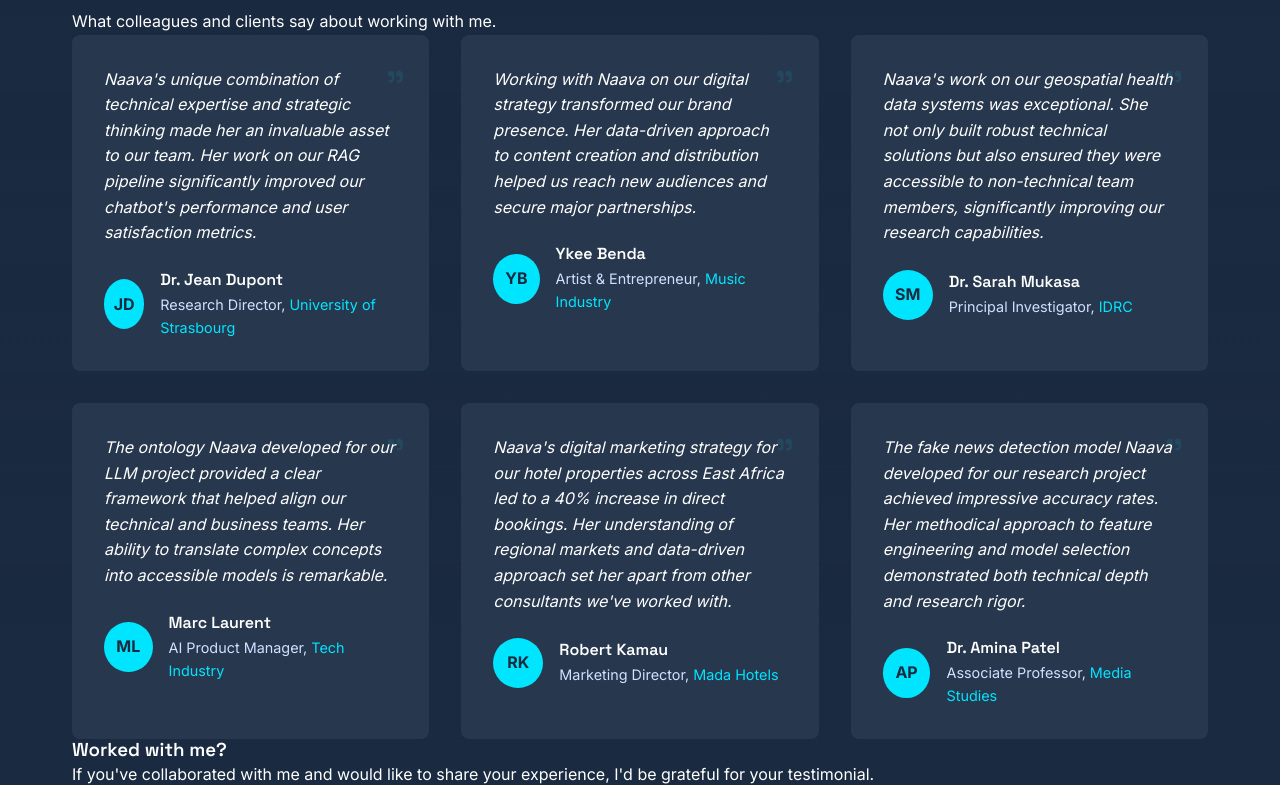
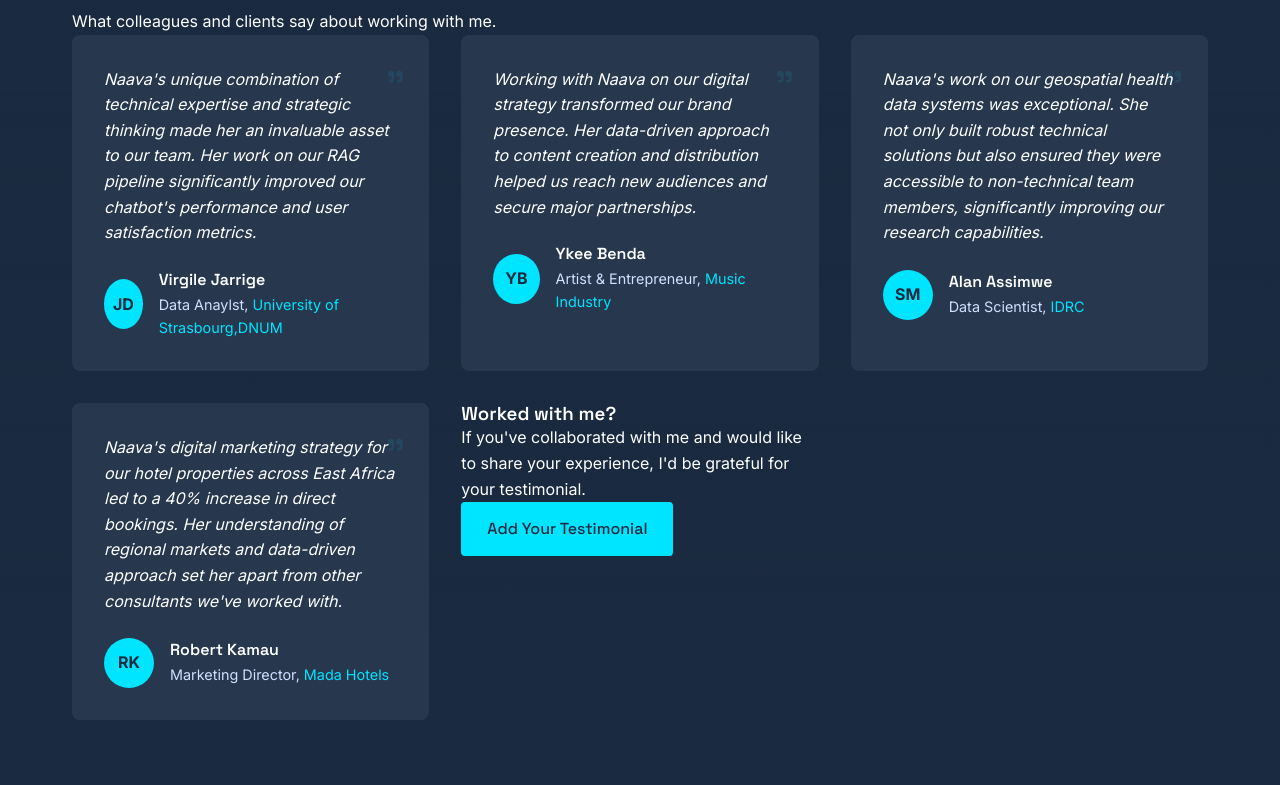
Before and after one commit to naavaquinn/naavaquinn-naavaquinn.github.io, a plain HTML site: page testimonials.html in a window 1280 px wide. Shown: the part 167-952 px from the top of the page. Drawn offline with nearby package versions, Linux system fonts and the light colour scheme.

Commit message:
Update testimonials.html

```diff
--- a/testimonials.html
+++ b/testimonials.html
@@ -62,8 +62,8 @@
             <div class="testimonial-author">
               <div class="testimonial-avatar">JD</div>
               <div class="testimonial-info">
-                <h4>Dr. Jean Dupont</h4>
-                <p>Research Director, <span class="testimonial-company">University of Strasbourg</span></p>
+                <h4>Virgile Jarrige</h4>
+                <p>Data Anaylst, <span class="testimonial-company">University of Strasbourg,DNUM</span></p>
               </div>
             </div>
           </div>
@@ -90,25 +90,12 @@
             <div class="testimonial-author">
               <div class="testimonial-avatar">SM</div>
               <div class="testimonial-info">
-                <h4>Dr. Sarah Mukasa</h4>
-                <p>Principal Investigator, <span class="testimonial-company">IDRC</span></p>
+                <h4>Alan Assimwe</h4>
+                <p>Data Scientist, <span class="testimonial-company">IDRC</span></p>
               </div>
             </div>
           </div>
 
-          <div class="testimonial-card">
-            <div class="testimonial-quote">"</div>
-            <p class="testimonial-text">
-              The ontology Naava developed for our LLM project provided a clear framework that helped align our technical and business teams. Her ability to translate complex concepts into accessible models is remarkable.
-            </p>
-            <div class="testimonial-author">
-              <div class="testimonial-avatar">ML</div>
-              <div class="testimonial-info">
-                <h4>Marc Laurent</h4>
-                <p>AI Product Manager, <span class="testimonial-company">Tech Industry</span></p>
-              </div>
-            </div>
-          </div>
 
           <div class="testimonial-card">
             <div class="testimonial-quote">"</div>
@@ -124,20 +111,6 @@
             </div>
           </div>
 
-          <div class="testimonial-card">
-            <div class="testimonial-quote">"</div>
-            <p class="testimonial-text">
-              The fake news detection model Naava developed for our research project achieved impressive accuracy rates. Her methodical approach to feature engineering and model selection demonstrated both technical depth and research rigor.
-            </p>
-            <div class="testimonial-author">
-              <div class="testimonial-avatar">AP</div>
-              <div class="testimonial-info">
-                <h4>Dr. Amina Patel</h4>
-                <p>Associate Professor, <span class="testimonial-company">Media Studies</span></p>
-              </div>
-            </div>
-          </div>
-        </div>
 
         <div class="add-testimonial-section">
           <h3>Worked with me?</h3>
```
